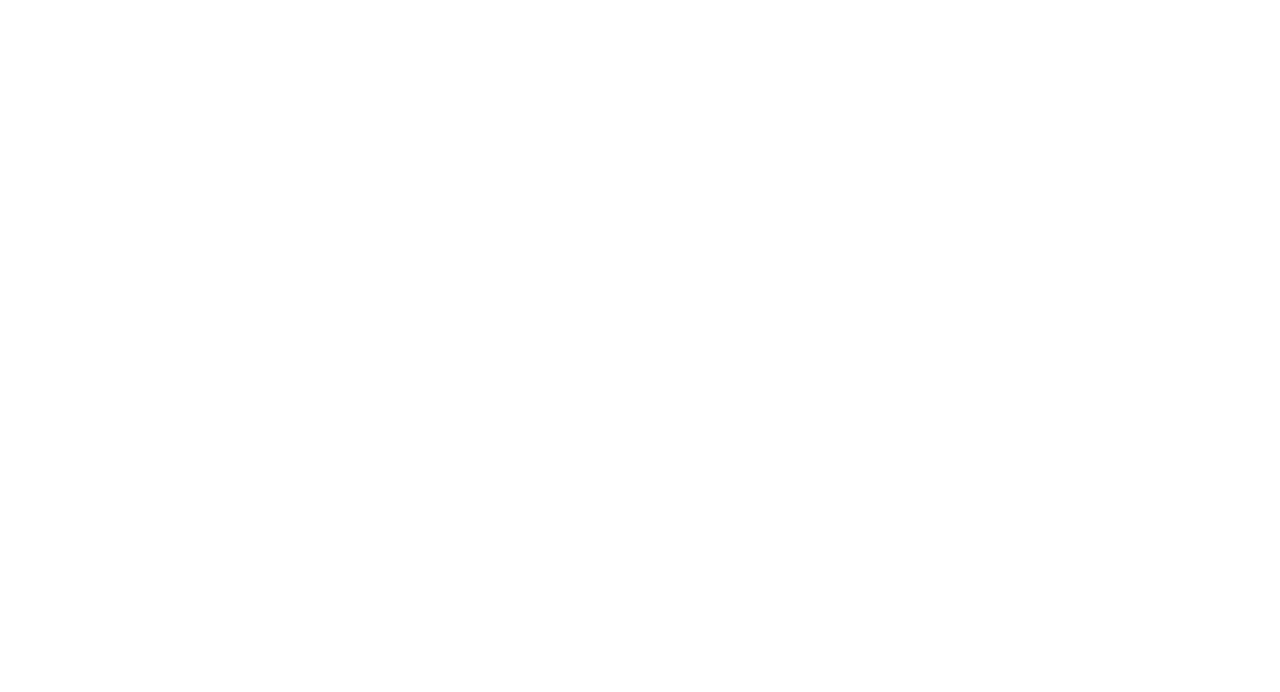
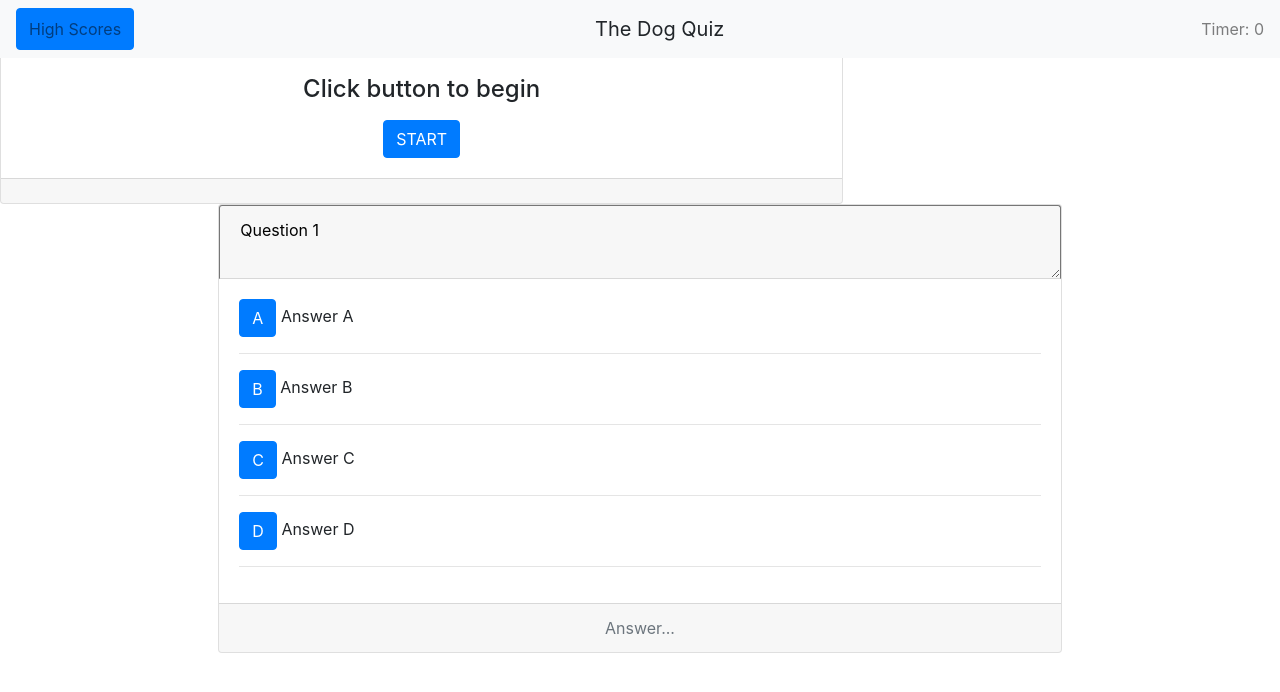
Before and after one commit to aweihe00/Code-Quiz, a plain HTML site: page index.html in a window 1280 px wide. Drawn offline with nearby package versions, Linux system fonts and the light colour scheme.

Commit message:
setting up index

```diff
--- a/index.html
+++ b/index.html
@@ -5,13 +5,71 @@
     <meta charset="UTF-8">
     <meta http-equiv="X-UA-Compatible" content="ie=edge">
     <meta name="viewport" content="width=device-width, initial-scale=1">
+    <title>Dog Quiz</title>
+    <link rel="stylesheet" href="https://stackpath.bootstrapcdn.com/bootstrap/4.3.1/css/bootstrap.min.css"
+       integrity="sha384-ggOyR0iXCbMQv3Xipma34MD+dH/1fQ784/j6cY/iJTQUOhcWr7x9JvoRxT2MZw1T" crossorigin="anonymous">
     <link rel="stylesheet" type="text/css" href="assets/style.css">
-    <title>The Dog Quiz</title>
 </head>
 
+<!--Created navbar w/Timer set at 0-->
+
 <body>
+  <nav class="navbar fixed-top navbar-light bg-light">
+    <span id="scoreLink" class="navbar-text btn btn-primary">
+       High Scores</span>
+    <a class="navbar-brand">The Dog Quiz</a>
+    <span id="timerText" class ="navbar-text">
+       Timer: <span id="timer">0</span>
+    </span>
+  </nav>
 
+<!--container for main screen-->
+<div id="initialCard">
+  <div class="row justify content center">
+    <div class="col col-sm-10 col-md-8 align-self-center">
+        <div class="card text-center">
+          <h4 id="alert" class="card-header">Latest High Scores</h4>
+          <div class="card-body">
+              <h4 class="card-title">Click button to begin</h4>
+              <p id="instructions" class="card-text"></p>
+              <span id="startButton" class="btn btn-primary">START</span>
+              </div>
+              <div class="card-footer text-muted">
 
+             </div>
+           </div>
+        </div>
+    </div>
+ </div>
+
+ <!-- container for the questions  -->
+ <div id="questionCard">
+        <div class="row justify-content-center">
+          <div class="col col-sm-10 col-md-8 align-self-center">
+            <div class="card">
+              <textarea id="questionPrompt" class="card-header">Question 1</textarea>
+              <div id="answerArea" class="card-body">
+                <!-- <h5 class="card-title">(Question)</h5> -->
+                <span id="AnswerBtnA" class="answerBtn btn btn-primary"> A </span>
+                <span id="AnswerA" class="card-text">Answer A</span>
+                <hr>
+                <span id="AnswerBtnB" class="answerBtn btn btn-primary"> B </span>
+                <span id="AnswerB" class="card-text">Answer B</span>
+                <hr>
+                <span id="AnswerBtnC" class="answerBtn btn btn-primary"> C </span>
+                <span id="AnswerC" class="card-text">Answer C</span>
+                <hr>
+                <span id="AnswerBtnD" class="answerBtn btn btn-primary"> D </span>
+                <span id="AnswerD" class="card-text">Answer D</span>
+                <hr>
+              </div>
+              <div id="footer" class="card-footer text-center text-muted">
+                Answer...
+              </div>
+            </div>
+          </div>
+        </div>
+      </div>
 
 
 
```
